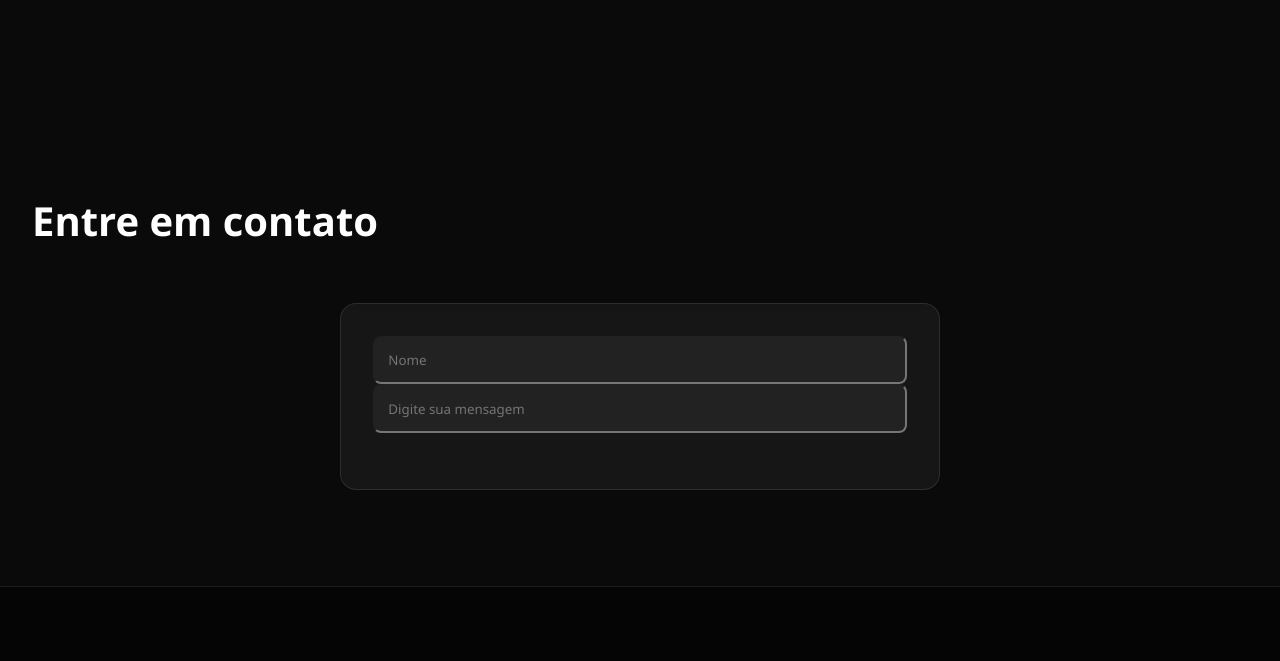
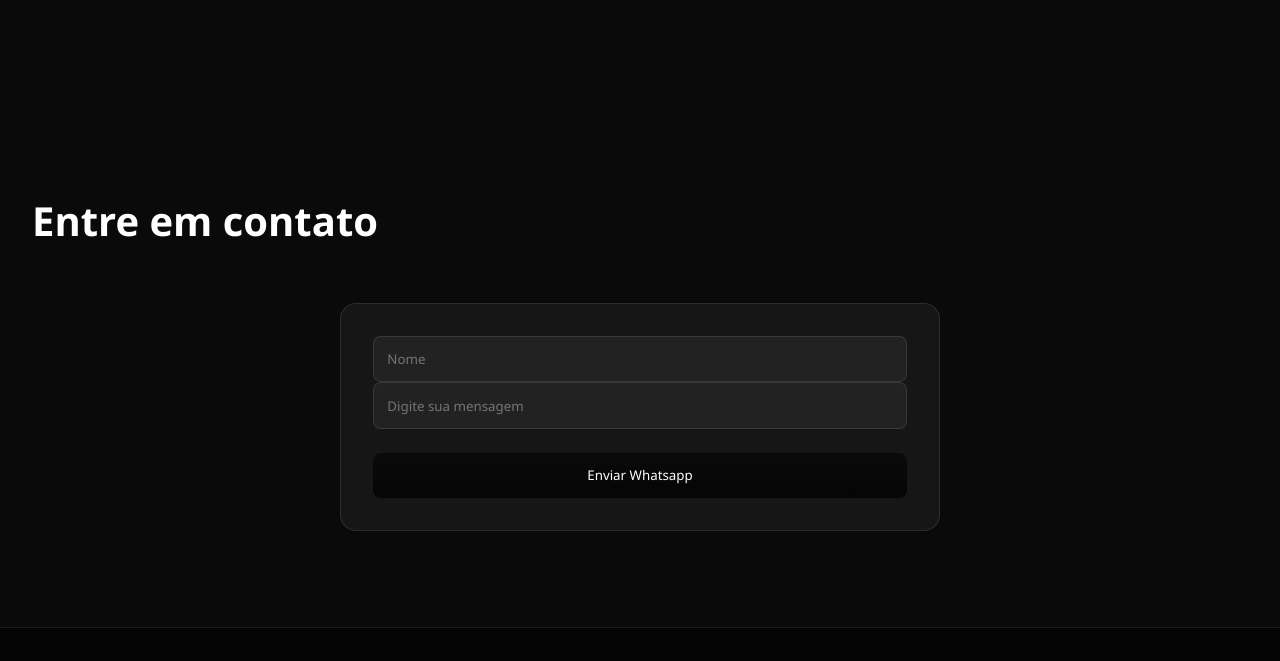
Before and after one commit to pituchopj/meu-portfolio, a plain HTML site: page index.html in a window 1280 px wide. Shown: the part 2262-2923 px from the top of the page. Drawn offline with Linux system fonts and the light colour scheme.

Commit message:
terminado js

```diff
--- a/estilos/style.css
+++ b/estilos/style.css
@@ -242,6 +242,26 @@ a.cta-buttom{
     background: rgba(255, 255, 255, 0.05);
     border-radius: 8px;
     color: var(--text);
+    border: 1px solid var(--vidro);
+    outline: none;
+}
+.campo-form:focus {
+    border-color: var(--accent-glow);
+    box-shadow:0 0 10px var(--darker-bg) ;
+}
+.botão-form{
+    color: var(--text);
+    background: linear-gradient(var(--dark-bg), var(--darker-bg));
+    padding: 1em 2em;
+    border: none;
+    border-radius: 8px;
+    cursor: pointer;
+    width: 100%;
+    transition: all 0.5s ease;
+}
+.botão-form:hover{
+    transform: translateY(-4px);
+    box-shadow: 0 10px 20px rgba(255, 255, 255, 0.1);
 }
 footer {
     background: var(--darker-bg);
--- a/index.html
+++ b/index.html
@@ -99,15 +99,16 @@
             </div>
         </div>
     </section>
-    <section class="contatos" id="contato">
+    <section class="contatos" id="contato" onsubmit="enviarWhats(event)">
         <h2>Entre em contato</h2>
         <form class="forms-contato" id="formulario">
             <div class="nome-form">
-            <input placeholder="Nome" class="campo-form">
+            <input placeholder="Nome" class="campo-form" required id="nome">
             </div>
             <div class="grupo-form">
-                <input class="campo-form" placeholder="Digite sua mensagem" maxlength="100">
+                <input class="campo-form" placeholder="Digite sua mensagem" maxlength="100" required id="mensagem">
             </div>
+            <button type="submit" class="botão-form">Enviar Whatsapp</button>
         </form>
     </section>
     <footer>
--- a/scripts/script.js
+++ b/scripts/script.js
@@ -11,3 +11,18 @@ document.querySelectorAll('a[href^="#"]').forEach(anchor => {
             navbar.style.backgroundColor = 'rgba(10,10,10,0.98)':
             navbar.style.backgroundColor = 'rgba(10,10,10,0.95)';
     });
+function enviarWhats(event){
+    event.preventDefault()
+
+    const nome = document.getElementById('nome').value;
+    const mensagem = document.getElementById('mensagem').value
+    const telefone = '5585986557364'
+    const texto = `Olá! Me chamo ${nome}, ${mensagem}`;
+    const msgFormatada = encodeURIComponent(texto)
+    const url = `https://wa.me/${telefone}?text=${msgFormatada}`
+
+    console.log(url)
+
+    window.open(url, '_blank')
+
+}
```
